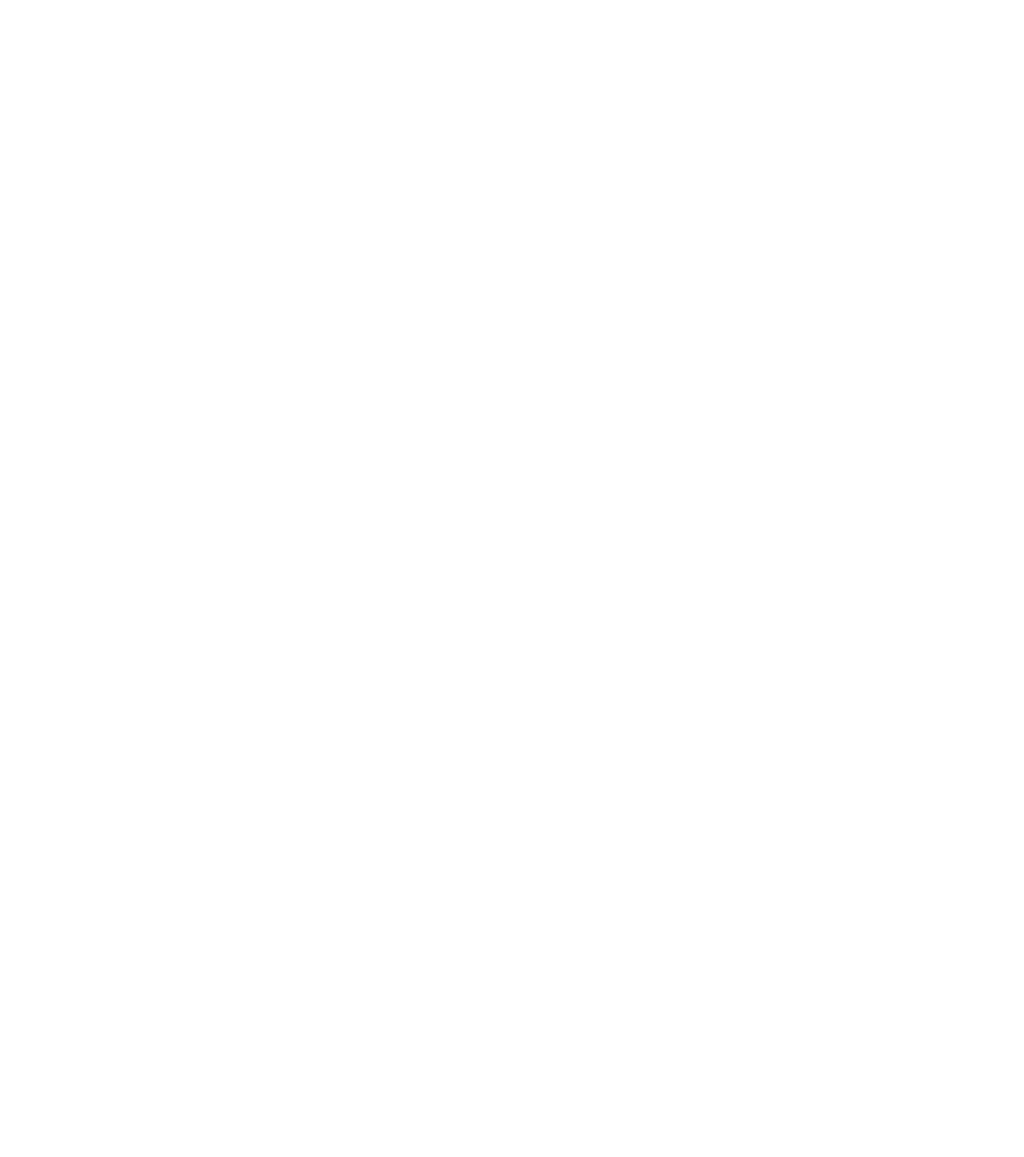
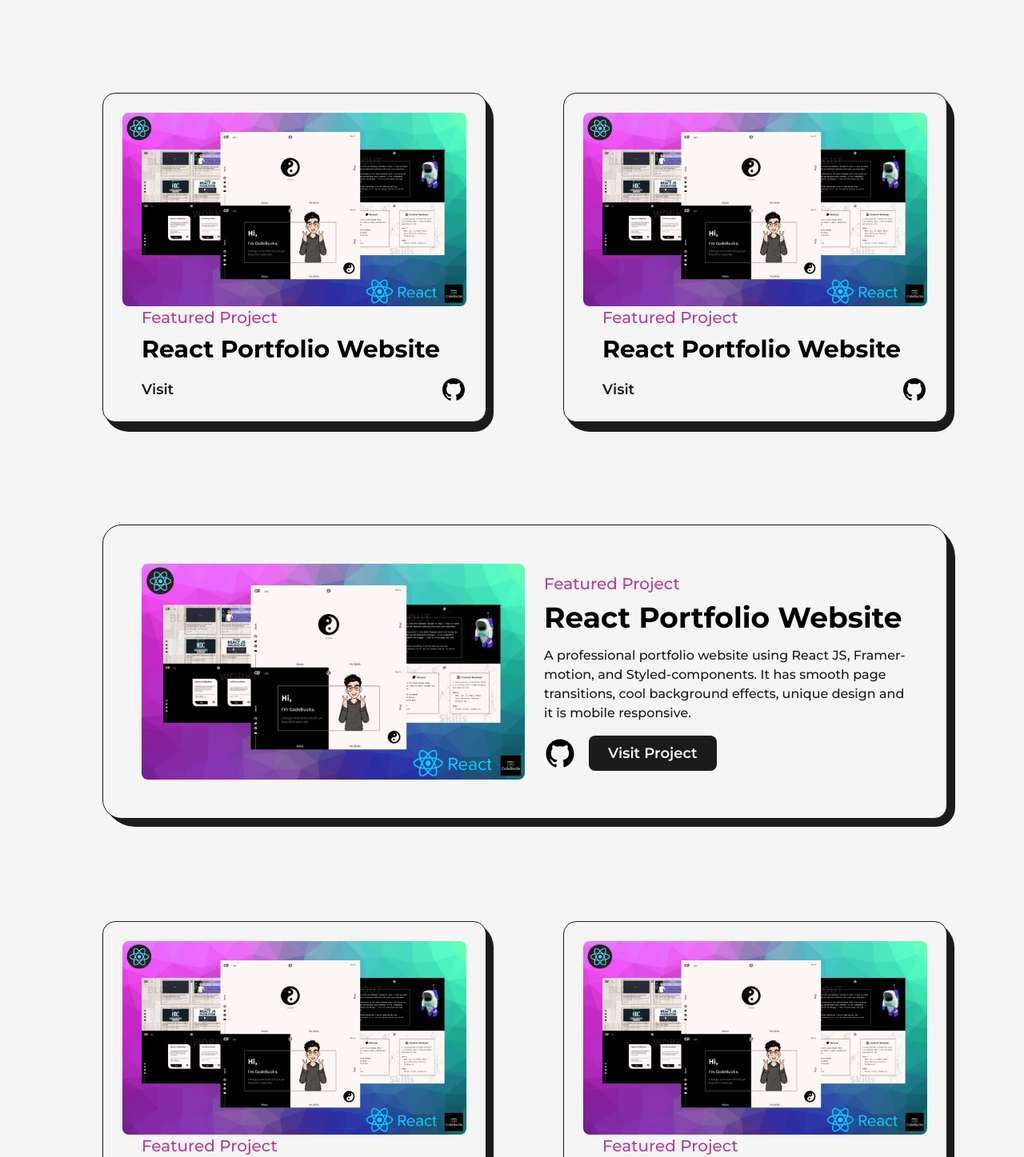
Before and after one commit to manas12482/portfolio, a Next.js app: page /projects in a window 1280 px wide. Shown: the part 963-2410 px from the top of the page at 80% size. Before the commit the page ends 800 px from the top, so only its background shows below. Built offline with nearby package versions, Linux system fonts and the light colour scheme.

Commit message:
Projects Page Completed !RESPONSIVE

```diff
--- a/src/pages/projects.js
+++ b/src/pages/projects.js
@@ -2,6 +2,109 @@ import React from 'react';
 import Head from 'next/head';
 import Layout from '@/components/Layout';
 import AnimatedText from '@/components/AnimatedText';
+import Link from 'next/link';
+import Image from 'next/image';
+import { GithubIcon } from '@/components/icons';
+import { motion } from 'framer-motion';
+import project1 from '../../public/images/projects/portfolio-cover-image.jpg';
+import articles from './articles';
+
+const FeaturedProject = ({
+	title,
+	type,
+	description,
+	image,
+	link,
+	githubLink,
+	summary,
+}) => {
+	return (
+		<article className='p-12  w-full flex items-center justify-between rounded-3xl border border-solid border-dark bg-light relative rounded-br-2xl'>
+			<div className='absolute top-0 left-0 -right-3 -z-10 w-[101%] h-[103%] rounded-[2.5rem] bg-dark rounded-br-3xl' />
+			<Link
+				href={link}
+				target={'_blank'}
+				className='w-1/2 cursor-pointer overflow-hidden rounded-lg '
+			>
+				<Image src={image} alt={title} className='w-full h-auto' />
+			</Link>
+
+			<div className='w-1/2 flex flex-col items-start justify-between pl-6'>
+				<span className='text-primary font-medium text-xl '>{type}</span>
+				<Link href={link} target={'_blank'}>
+					<h2 className='my-2 w-full text-left text-4xl font-bold hover:underline underline-offset-2'>
+						{title}
+					</h2>
+				</Link>
+				<p className='my-2 font-medium text-dark '>{description}</p>
+				<div className='mt-2 flex items-center '>
+					{githubLink ? (
+						<Link href={githubLink} target={'_blank'} className='w-10 '>
+							<GithubIcon />
+						</Link>
+					) : (
+						''
+					)}
+					{link ? (
+						<Link
+							href={link}
+							target={'_blank'}
+							className='ml-4 rounded-lg bg-dark text-light p-2 px-6 text-lg font-semibold'
+						>
+							Visit Project
+						</Link>
+					) : (
+						''
+					)}
+				</div>
+			</div>
+		</article>
+	);
+};
+
+const Project = ({ title, type, image, link, githubLink }) => {
+	return (
+		<article className='w-full flex flex-col items-center rounded-2xl border border-solid border-dark bg-light p-6 relative '>
+			<div className='absolute top-0 left-0 -right-3 -z-10 w-[102%] h-[103%] rounded-[2rem] bg-dark rounded-br-3xl' />
+			<Link
+				href={link}
+				target={'_blank'}
+				className='w-full cursor-pointer overflow-hidden rounded-lg '
+			>
+				<Image src={image} alt={title} className='w-full h-auto' />
+			</Link>
+
+			<div className='w-full flex flex-col items-start justify-between pl-6'>
+				<span className='text-primary font-medium text-xl '>{type}</span>
+				<Link href={link} target={'_blank'}>
+					<h2 className='my-2 w-full text-left text-3xl font-bold hover:underline underline-offset-2'>
+						{title}
+					</h2>
+				</Link>
+				<div className='w-full mt-2 flex items-center justify-between'>
+					{link ? (
+						<Link
+							href={link}
+							target={'_blank'}
+							className='text-dark text-lg font-semibold hover:underline'
+						>
+							Visit
+						</Link>
+					) : (
+						''
+					)}
+					{githubLink ? (
+						<Link href={githubLink} target={'_blank'} className='w-8 '>
+							<GithubIcon />
+						</Link>
+					) : (
+						''
+					)}
+				</div>
+			</div>
+		</article>
+	);
+};
 
 const projects = () => {
 	return (
@@ -14,8 +117,74 @@ const projects = () => {
 			</Head>
 			<main className='w-full mb-16 flex flex-col items-center justify-center '>
 				<Layout className='pt-16'>
-					<AnimatedText text='Imagination Trumps Knowledge!' />
-					<div className='grid grid-col-12 gap-24'></div>
+					<AnimatedText
+						text='Imagination Trumps Knowledge! '
+						className='mb-16'
+					/>
+					<div className='grid grid-col-12 gap-24 gap-y-32'>
+						<div className='col-span-12'>
+							<FeaturedProject
+								title='React Portfolio Website'
+								type='Featured Project'
+								description='A professional portfolio website using React JS, Framer-motion, and Styled-components. It has smooth page transitions, cool background effects, unique design and it is mobile responsive.'
+								link='https://mishrasuyash.vercel.app/'
+								githubLink='https://github.com/mishra-suyash/portfolio-nextjs'
+								image={project1}
+							/>
+						</div>
+						<div className='col-span-6'>
+							<Project
+								title='React Portfolio Website'
+								type='Featured Project'
+								description='A professional portfolio website using React JS, Framer-motion, and Styled-components. It has smooth page transitions, cool background effects, unique design and it is mobile responsive.'
+								link='https://mishrasuyash.vercel.app/'
+								githubLink='https://github.com/mishra-suyash/portfolio-nextjs'
+								image={project1}
+							/>
+						</div>
+						<div className='col-span-6'>
+							<Project
+								title='React Portfolio Website'
+								type='Featured Project'
+								description='A professional portfolio website using React JS, Framer-motion, and Styled-components. It has smooth page transitions, cool background effects, unique design and it is mobile responsive.'
+								link='https://mishrasuyash.vercel.app/'
+								githubLink='https://github.com/mishra-suyash/portfolio-nextjs'
+								image={project1}
+							/>
+						</div>
+					</div>
+					<div className='grid grid-col-12 gap-24 mt-32 gap-y-32'>
+						<div className='col-span-12'>
+							<FeaturedProject
+								title='React Portfolio Website'
+								type='Featured Project'
+								description='A professional portfolio website using React JS, Framer-motion, and Styled-components. It has smooth page transitions, cool background effects, unique design and it is mobile responsive.'
+								link='https://mishrasuyash.vercel.app/'
+								githubLink='https://github.com/mishra-suyash/portfolio-nextjs'
+								image={project1}
+							/>
+						</div>
+						<div className='col-span-6'>
+							<Project
+								title='React Portfolio Website'
+								type='Featured Project'
+								description='A professional portfolio website using React JS, Framer-motion, and Styled-components. It has smooth page transitions, cool background effects, unique design and it is mobile responsive.'
+								link='https://mishrasuyash.vercel.app/'
+								githubLink='https://github.com/mishra-suyash/portfolio-nextjs'
+								image={project1}
+							/>
+						</div>
+						<div className='col-span-6'>
+							<Project
+								title='React Portfolio Website'
+								type='Featured Project'
+								description='A professional portfolio website using React JS, Framer-motion, and Styled-components. It has smooth page transitions, cool background effects, unique design and it is mobile responsive.'
+								link='https://mishrasuyash.vercel.app/'
+								githubLink='https://github.com/mishra-suyash/portfolio-nextjs'
+								image={project1}
+							/>
+						</div>
+					</div>
 				</Layout>
 			</main>
 		</>
```
